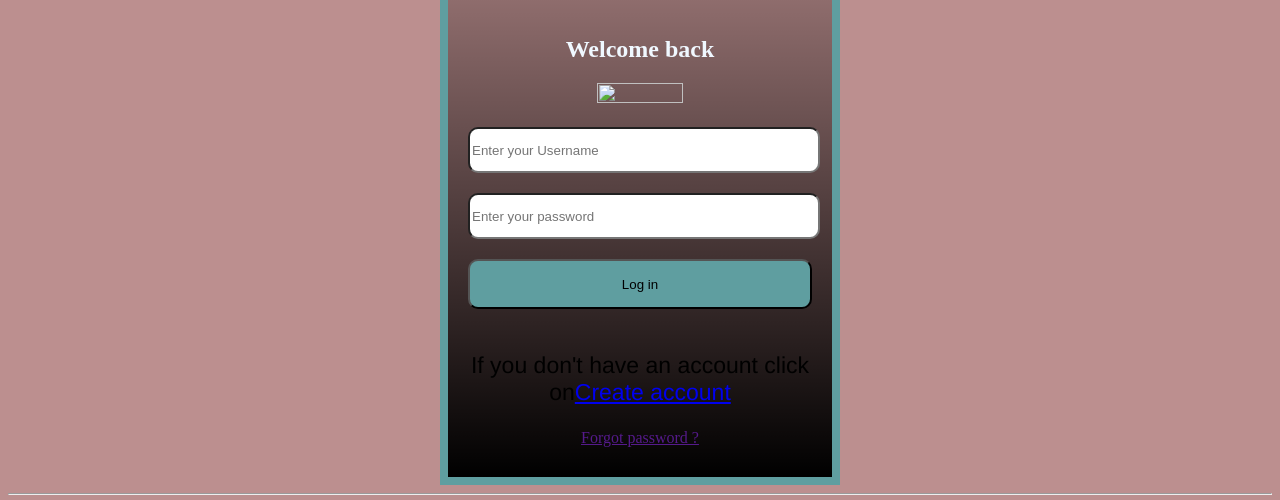
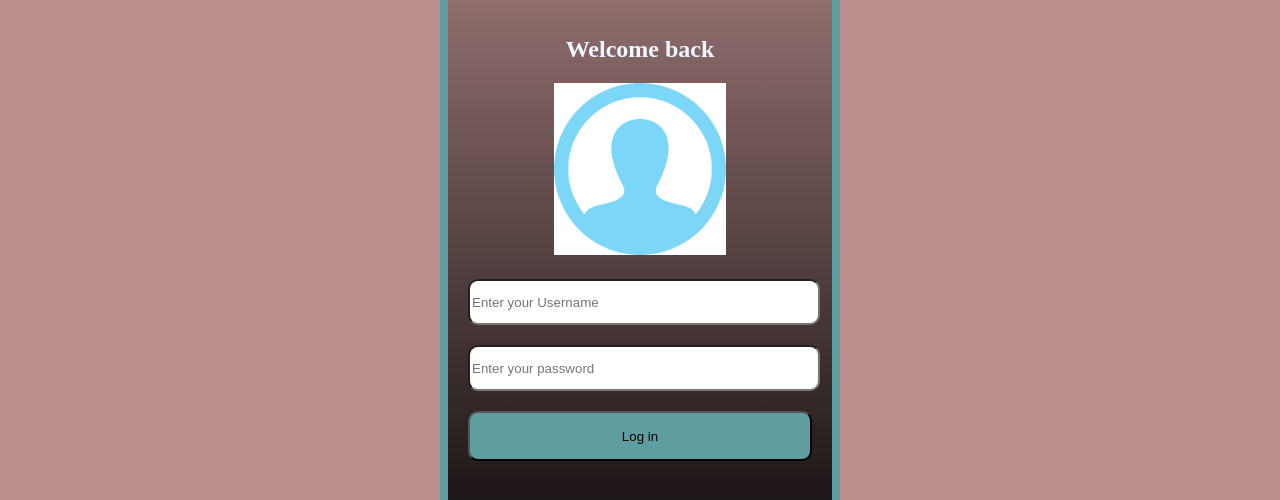
Before and after one commit to Assoumpta/MyDiary, a plain HTML site: page UI/HTML/Login.html in a window 1280 px wide. Shown: the part 156-656 px from the top of the page. Drawn offline with Linux system fonts and the light colour scheme; the site is published under a folder, as on GitHub Pages, so addresses that start at the root find nothing.

```diff
--- a/UI/HTML/Login.html
+++ b/UI/HTML/Login.html
@@ -30,7 +30,7 @@
 
                 <form action="">
                         <h2>Welcome back </h2>
-                 <img src="/UI/assets/userprofile.png">
+                 <img src="../assets/userprofile.png">
                     <div class="Username">
                         <input type="text" placeholder="Enter your Username" required>
                     </div>
```
Also changed, not shown: UI/HTML/signup.html (+1 -1 lines).
